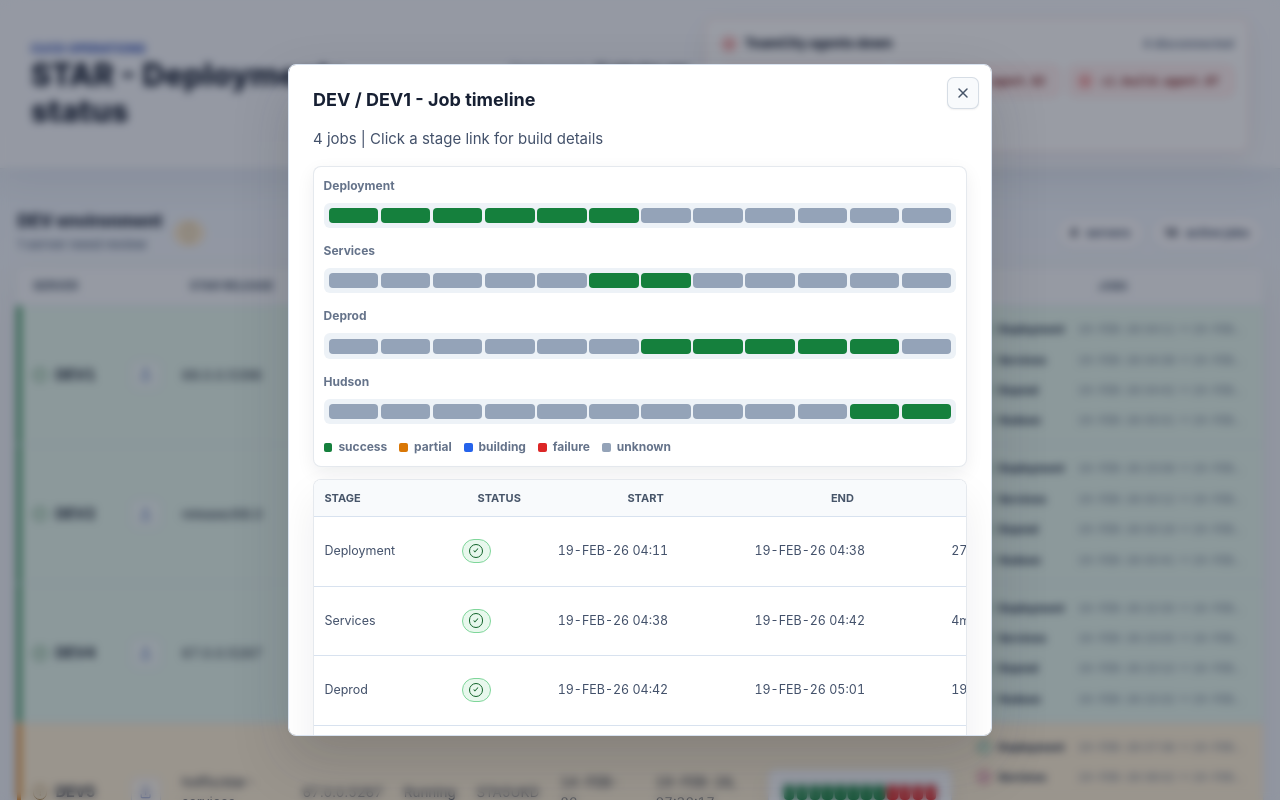
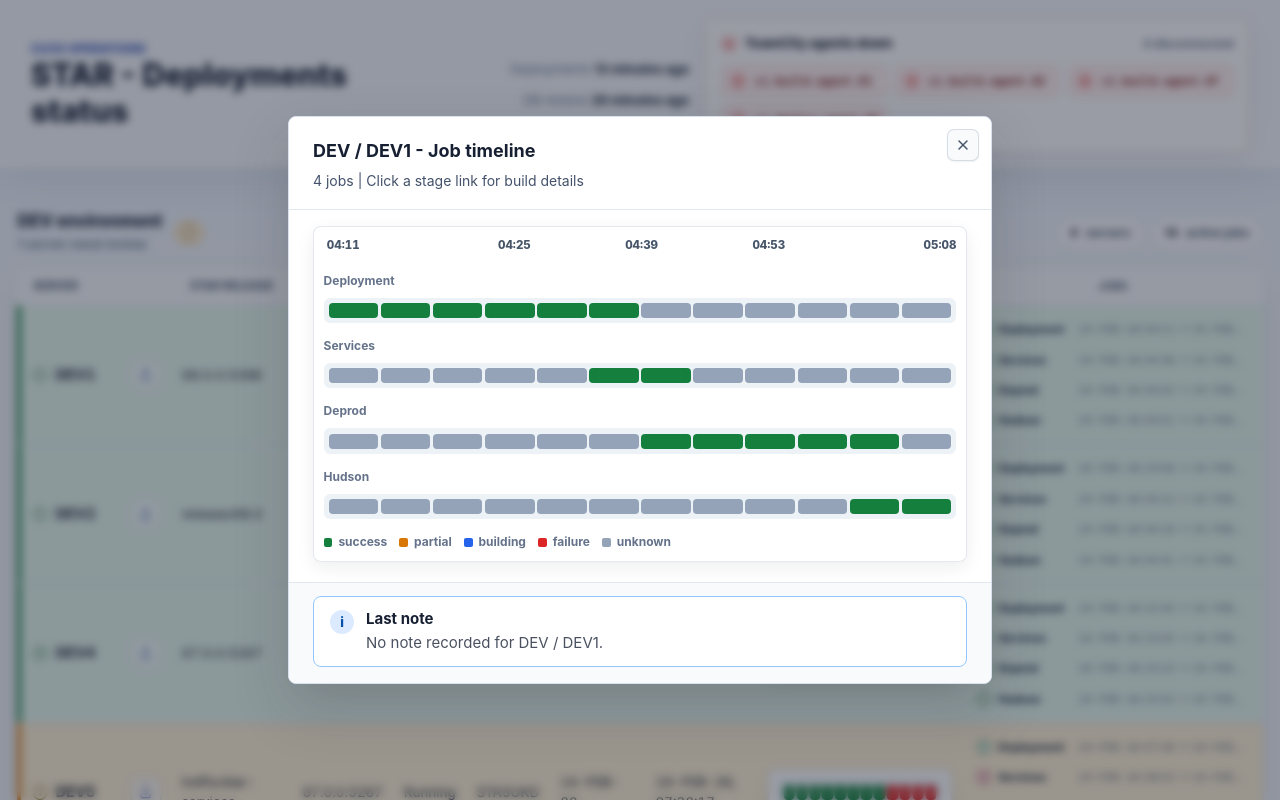
Before and after one commit to Nielk74/ihatefront, a website: page index.html in a window 1280 px wide. Both pictures are taken after a click on the element 860 px from the left and 375 px from the top of the page. Shown: the top 800 px of the page. Drawn offline with Linux system fonts and the light colour scheme.

Commit message:
Refine timeline modal notes

```diff
--- a/index.html
+++ b/index.html
@@ -366,6 +366,56 @@
             border-radius: 4px;
         }
 
+        .ih-tooltip__bubble {
+            z-index: calc(var(--ih-z-modal) + 1);
+        }
+
+        #timeline-modal .ih-timeline__segment[data-ih-tooltip]::before {
+            content: "";
+            position: absolute;
+            top: 0.18rem;
+            right: 0.22rem;
+            width: 0.32rem;
+            height: 0.32rem;
+            border-radius: 999px;
+            background: #facc15;
+            box-shadow: 0 0 0 1px rgba(15, 23, 42, 0.18);
+        }
+
+        .ops-timeline-axis {
+            display: grid;
+            grid-template-columns: repeat(5, 1fr);
+            gap: 0.4rem;
+            margin-bottom: 0.35rem;
+            padding-left: 0.2rem;
+            color: #475569;
+            font-size: 0.72rem;
+            font-weight: 800;
+            font-variant-numeric: tabular-nums;
+        }
+
+        .ops-timeline-axis span {
+            text-align: center;
+        }
+
+        .ops-timeline-axis span:first-child {
+            text-align: left;
+        }
+
+        .ops-timeline-axis span:last-child {
+            text-align: right;
+        }
+
+        .ops-timeline-note {
+            padding: 0.85rem 1.5rem 1rem;
+            border-top: 1px solid #e2e8f0;
+            background: #f8fafc;
+        }
+
+        .ops-timeline-note .ih-alert {
+            box-shadow: none;
+        }
+
         .ih-job-list {
             min-width: 16rem;
         }
@@ -409,7 +459,40 @@
         }
 
         .ih-modal__dialog {
+            display: grid;
+            grid-template-rows: auto minmax(0, 1fr) auto;
+            gap: 0;
             border-radius: 8px;
+            overflow: hidden;
+            padding: 0;
+        }
+
+        .ih-modal__header {
+            position: relative;
+            display: grid;
+            gap: 0.55rem;
+            padding: 1.45rem 4.25rem 1.1rem 1.5rem;
+            border-bottom: 1px solid #e2e8f0;
+            background: #ffffff;
+        }
+
+        .ih-modal__body {
+            min-height: 0;
+            overflow: auto;
+            padding: 1rem 1.5rem 1.25rem;
+            background: #ffffff;
+        }
+
+        .ih-modal__actions {
+            margin: 0;
+            padding: 1rem 1.5rem;
+            border-top: 1px solid #e2e8f0;
+            background: #f8fafc;
+        }
+
+        .ih-modal__description {
+            font-size: 0.875rem;
+            line-height: 1.45;
         }
 
         .ih-modal__close {
@@ -535,6 +618,7 @@
 
 <div class="ih-modal" id="deploy-modal" aria-hidden="true" role="dialog" aria-modal="true" aria-labelledby="deploy-modal-title" aria-describedby="deploy-modal-desc">
     <div class="ih-modal__dialog">
+        <div class="ih-modal__header">
             <button class="ih-modal__close ih-btn ih-icon-btn ih-btn--plain ih-btn--neutral" data-ih-modal-close aria-label="Close">
                 <svg viewBox="0 0 24 24" aria-hidden="true" focusable="false">
                     <path d="M18 6 6 18M6 6l12 12" fill="none" stroke="currentColor" stroke-width="2.25" stroke-linecap="round"></path>
@@ -542,7 +626,8 @@
             </button>
             <h2 class="ih-modal__title" id="deploy-modal-title">Deploy environment</h2>
             <p class="ih-modal__description" id="deploy-modal-desc">Select the source branch for the deployment request.</p>
-        <div class="ih-modal__content ih-stack">
+        </div>
+        <div class="ih-modal__body ih-modal__content ih-stack">
             <div class="ops-deploy-summary">
                 <span>Environment <strong id="deploy-env-name"></strong></span>
                 <span>Server <strong id="deploy-server-name"></strong></span>
@@ -567,6 +652,7 @@
 
 <div class="ih-modal" id="timeline-modal" aria-hidden="true" role="dialog" aria-modal="true" aria-labelledby="timeline-modal-title" aria-describedby="timeline-modal-desc">
     <div class="ih-modal__dialog ih-modal__dialog--lg">
+        <div class="ih-modal__header">
             <button class="ih-modal__close ih-btn ih-icon-btn ih-btn--plain ih-btn--neutral" data-ih-modal-close aria-label="Close">
                 <svg viewBox="0 0 24 24" aria-hidden="true" focusable="false">
                     <path d="M18 6 6 18M6 6l12 12" fill="none" stroke="currentColor" stroke-width="2.25" stroke-linecap="round"></path>
@@ -574,47 +660,18 @@
             </button>
             <h2 class="ih-modal__title" id="timeline-modal-title">Deployment timeline</h2>
             <p class="ih-modal__description" id="timeline-modal-desc"></p>
-        <div class="ih-modal__content ih-stack">
+        </div>
+        <div class="ih-modal__body ih-modal__content ih-stack">
             <div id="timeline-modal-chart" class="ih-timeline ih-timeline--dense" aria-label="Detailed timeline"></div>
-            <div class="ih-table-wrap">
-                <table class="ih-table ih-table--dense" id="timeline-modal-table">
-                    <thead>
-                        <tr>
-                            <th>Stage</th>
-                            <th>Status</th>
-                            <th>Start</th>
-                            <th>End</th>
-                            <th>Duration</th>
-                            <th>Link</th>
-                        </tr>
-                    </thead>
-                    <tbody></tbody>
-                </table>
         </div>
-            <div class="ih-grid" style="--ih-grid-min: 16rem;">
-                <label class="ih-field">
-                    <span class="ih-label">Filter by stage</span>
-                    <div class="ih-autocomplete" data-ih-autocomplete>
-                        <input class="ih-input" data-ih-autocomplete-input aria-label="Choose stage" placeholder="All stages" id="timeline-filter">
-                        <ul class="ih-autocomplete__list" data-ih-autocomplete-list id="timeline-filter-list"></ul>
-                    </div>
-                </label>
-                <label class="ih-field">
-                    <span class="ih-label">Export format</span>
-                    <div class="ih-autocomplete" data-ih-autocomplete>
-                        <input class="ih-input" data-ih-autocomplete-input aria-label="Choose format" value="JSON" id="timeline-export-format">
-                        <ul class="ih-autocomplete__list" data-ih-autocomplete-list>
-                            <li class="ih-autocomplete__option" data-value="JSON">JSON</li>
-                            <li class="ih-autocomplete__option" data-value="CSV">CSV</li>
-                            <li class="ih-autocomplete__option" data-value="XML">XML</li>
-                        </ul>
-                    </div>
-                </label>
+        <div class="ops-timeline-note" id="timeline-last-note">
+            <div class="ih-alert ih-alert--primary">
+                <span class="ih-alert__icon">i</span>
+                <div class="ih-alert__content">
+                    <strong class="ih-alert__title">Last note</strong>
+                    <p class="ih-alert__message">No note recorded for this timeline.</p>
                 </div>
             </div>
-        <div class="ih-modal__actions">
-            <button class="ih-btn ih-btn--outlined ih-btn--neutral" data-ih-modal-close>Close</button>
-            <button class="ih-btn ih-btn--solid ih-btn--primary" id="timeline-export-btn">Export</button>
         </div>
     </div>
 </div>
@@ -667,9 +724,9 @@
                     restore: '29-JAN-26',
                     started: '18-FEB-26, 23:06:00',
                     jobs: {
-                        deployment: { status: 'success', start: '18-FEB-26 23:06', end: '19-FEB-26 00:12', link: '#build/dev2' },
-                        services: { status: 'success', start: '19-FEB-26 00:12', end: '19-FEB-26 00:18', link: '#services/dev2' },
-                        deprod: { status: 'success', start: '19-FEB-26 00:18', end: '19-FEB-26 00:41', link: '#deprod/dev2' },
+                        deployment: { status: 'success', start: '18-FEB-26 23:06', end: '19-FEB-26 00:12', link: '#build/dev2', note: { at: '18-FEB-26 23:58', author: 'M. Leroux', text: 'Release 68.0 promoted after config cache warm-up completed.' } },
+                        services: { status: 'success', start: '19-FEB-26 00:12', end: '19-FEB-26 00:18', link: '#services/dev2', note: { at: '19-FEB-26 00:16', author: 'A. Martin', text: 'Services restarted cleanly; smoke checks returned 200 on STAR and Polaris.' } },
+                        deprod: { status: 'success', start: '19-FEB-26 00:18', end: '19-FEB-26 00:41', link: '#deprod/dev2', note: { at: '19-FEB-26 00:36', author: 'S. Patel', text: 'Masking pass finished with no rejected customer rows.' } },
                         hudson: { status: 'success', start: '19-FEB-26 00:41', end: '19-FEB-26 00:49', link: '#hudson/dev2' }
                     }
                 },
@@ -700,7 +757,7 @@
                     started: '19-FEB-26, 07:36:17',
                     jobs: {
                         deployment: { status: 'success', start: '19-FEB-26 07:36', end: '19-FEB-26 08:02', link: '#build/dev5' },
-                        services: { status: 'failure', start: '19-FEB-26 08:02', end: '19-FEB-26 08:15', link: '#services/dev5' },
+                        services: { status: 'failure', start: '19-FEB-26 08:02', end: '19-FEB-26 08:15', link: '#services/dev5', note: { at: '19-FEB-26 08:14', author: 'N. Dubois', text: 'Service health check failed on payment adapter; deployment paused before Deprod.' } },
                         deprod: { status: 'unknown', start: '-', end: '-', link: '#' },
                         hudson: { status: 'unknown', start: '-', end: '-', link: '#' }
                     }
@@ -817,6 +874,43 @@
         return new Date(yyyy, mm - 1, parseInt(dd), parseInt(hh), parseInt(mi)).getTime();
     }
 
+    function escapeHtml(value) {
+        return String(value)
+            .replace(/&/g, '&amp;')
+            .replace(/</g, '&lt;')
+            .replace(/>/g, '&gt;')
+            .replace(/"/g, '&quot;');
+    }
+
+    function formatHour(timestamp) {
+        const date = new Date(timestamp);
+        return `${String(date.getHours()).padStart(2, '0')}:${String(date.getMinutes()).padStart(2, '0')}`;
+    }
+
+    function timelineHours(window) {
+        if (!window) return '';
+        const ticks = Array.from({ length: 5 }, (_, index) => {
+            const timestamp = window.minTime + ((window.maxTime - window.minTime) * index / 4);
+            return `<span>${formatHour(timestamp)}</span>`;
+        }).join('');
+        return `<div class="ops-timeline-axis" aria-label="Timeline hours">${ticks}</div>`;
+    }
+
+    function noteLabel(job) {
+        if (!job.note) return '';
+        return `${job.label} note ${job.note.at}: ${job.note.text}`;
+    }
+
+    function latestNote(jobs) {
+        return jobs
+            .filter(job => job.note)
+            .sort((a, b) => parseTimestamp(b.note.at) - parseTimestamp(a.note.at))[0] || null;
+    }
+
+    function refreshFramework(root) {
+        import('./dist/ihatefront.js').then(({ init }) => init(root));
+    }
+
     function jobsFor(server) {
         const labels = { deployment: 'Deployment', services: 'Services', deprod: 'Deprod', hudson: 'Hudson' };
         return jobOrder.map(key => ({ key, label: labels[key], ...server.jobs[key] }));
@@ -855,7 +949,7 @@
         return priority.find(status => statuses.includes(status)) || 'unknown';
     }
 
-    function timelineSlots(jobs, label, sharedWindow) {
+    function timelineSlots(jobs, label, sharedWindow, options = {}) {
         const window = sharedWindow || resolveTimelineWindow(jobs);
         if (!window) return '<span class="ih-text-muted">-</span>';
 
@@ -873,7 +967,9 @@
             const title = overlaps.length
                 ? `${label} slot ${index + 1}: ${overlaps.map(j => `${j.label} ${j.status}`).join(', ')}`
                 : `${label} slot ${index + 1}: no activity`;
-            return `<span class="ih-timeline__segment ${segClass(status)}" title="${title}"></span>`;
+            const note = options.notes ? overlaps.find(j => j.note) : null;
+            const noteAttr = note ? ` data-ih-tooltip="${escapeHtml(noteLabel(note))}" tabindex="0"` : '';
+            return `<span class="ih-timeline__segment ${segClass(status)}" title="${escapeHtml(title)}"${noteAttr}></span>`;
         }).join('');
 
         return slots;
@@ -1047,7 +1143,7 @@
             chart.innerHTML = '<p class="ih-text-muted">No job data available</p>';
         } else {
             const rows = jobs.map(j => {
-                const slots = timelineSlots([j], `${serverName} ${j.label}`, timelineWindow);
+                const slots = timelineSlots([j], `${serverName} ${j.label}`, timelineWindow, { notes: true });
                 return `<div class="ih-timeline__row">
                     <span class="ih-timeline__row-label">${j.label}</span>
                     <div class="ih-timeline__scroll">
@@ -1055,7 +1151,8 @@
                     </div>
                 </div>`;
             }).join('');
-            chart.innerHTML = `<div class="ih-timeline__rows">${rows}</div>
+            chart.innerHTML = `${timelineHours(timelineWindow)}
+            <div class="ih-timeline__rows">${rows}</div>
             <div class="ih-timeline__legend">
                 <span class="ih-timeline__legend-item ih-timeline__legend-item--success">success</span>
                 <span class="ih-timeline__legend-item ih-timeline__legend-item--warning">partial</span>
@@ -1064,27 +1161,27 @@
                 <span class="ih-timeline__legend-item ih-timeline__legend-item--unknown">unknown</span>
             </div>`;
         }
+        refreshFramework(chart);
 
-        const tbody = document.querySelector('#timeline-modal-table tbody');
-        tbody.innerHTML = jobs.map(j => `
-            <tr class="${statusClass(j.status)}">
-                <td>${j.label}</td>
-                <td>${statusBadge(statusLabel(j.status))}</td>
-                <td>${j.start}</td>
-                <td>${j.end}</td>
-                <td>${calcDuration(j.start, j.end)}</td>
-                <td><a href="${j.link}" target="_blank" rel="noopener">${j.link} - open</a></td>
-            </tr>
-        `).join('');
-
-        const filterList = document.getElementById('timeline-filter-list');
-        filterList.innerHTML = jobs.map(j => `<li class="ih-autocomplete__option" data-value="${j.label}">${j.label}</li>`).join('');
-
-        const exportBtn = document.getElementById('timeline-export-btn');
-        exportBtn.onclick = () => {
-            const fmt = document.getElementById('timeline-export-format').value || 'JSON';
-            alert(`Exporting ${envName}/${serverName} timeline as ${fmt}`);
-        };
+        const note = latestNote(jobs);
+        const notePanel = document.getElementById('timeline-last-note');
+        notePanel.innerHTML = note ? `
+            <div class="ih-alert ih-alert--primary">
+                <span class="ih-alert__icon">i</span>
+                <div class="ih-alert__content">
+                    <strong class="ih-alert__title">Last note - ${escapeHtml(note.label)} - ${escapeHtml(note.note.at)}</strong>
+                    <p class="ih-alert__message">${escapeHtml(note.note.text)} (${escapeHtml(note.note.author)})</p>
+                </div>
+            </div>
+        ` : `
+            <div class="ih-alert ih-alert--primary">
+                <span class="ih-alert__icon">i</span>
+                <div class="ih-alert__content">
+                    <strong class="ih-alert__title">Last note</strong>
+                    <p class="ih-alert__message">No note recorded for ${escapeHtml(envName)} / ${escapeHtml(serverName)}.</p>
+                </div>
+            </div>
+        `;
 
         modal.setAttribute('data-ih-open', '');
         modal.setAttribute('aria-hidden', 'false');
```
Lines whose indentation alone changed are shown as unchanged.
